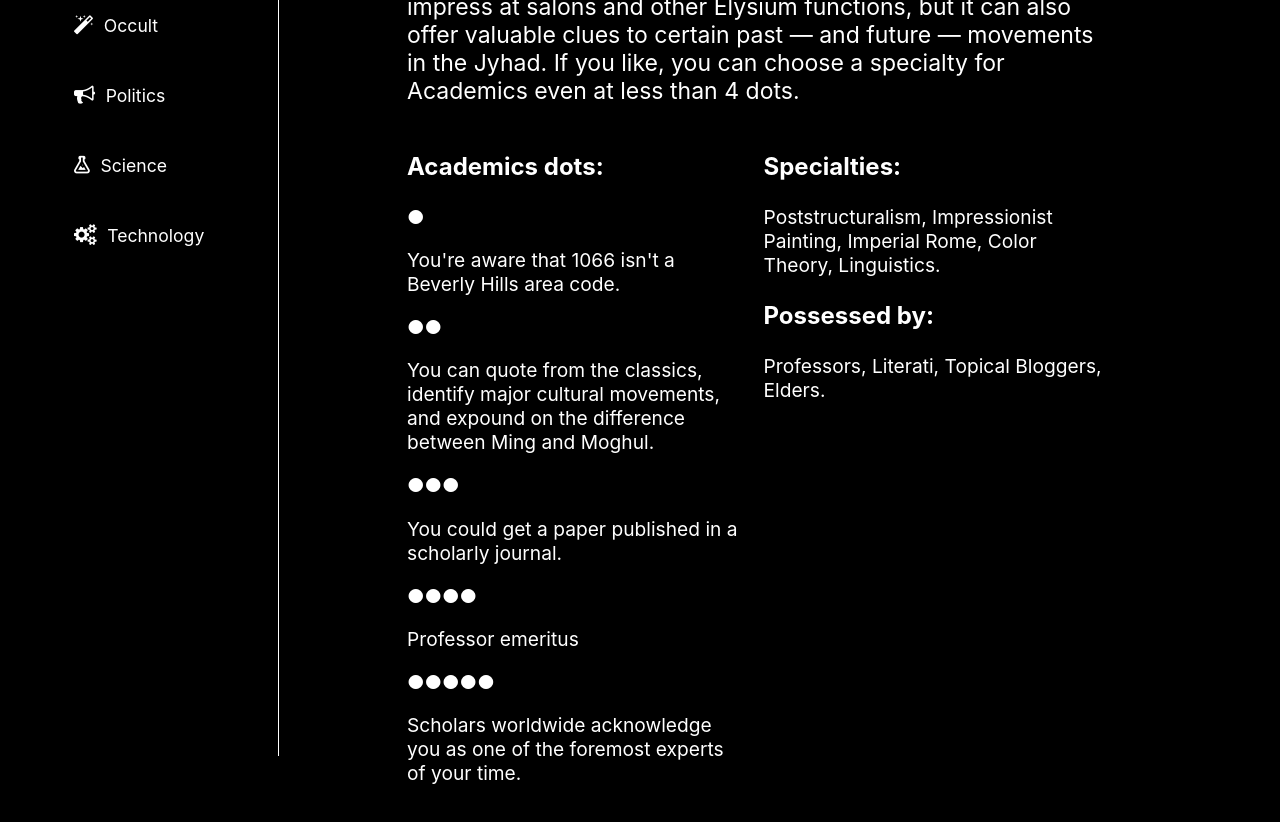
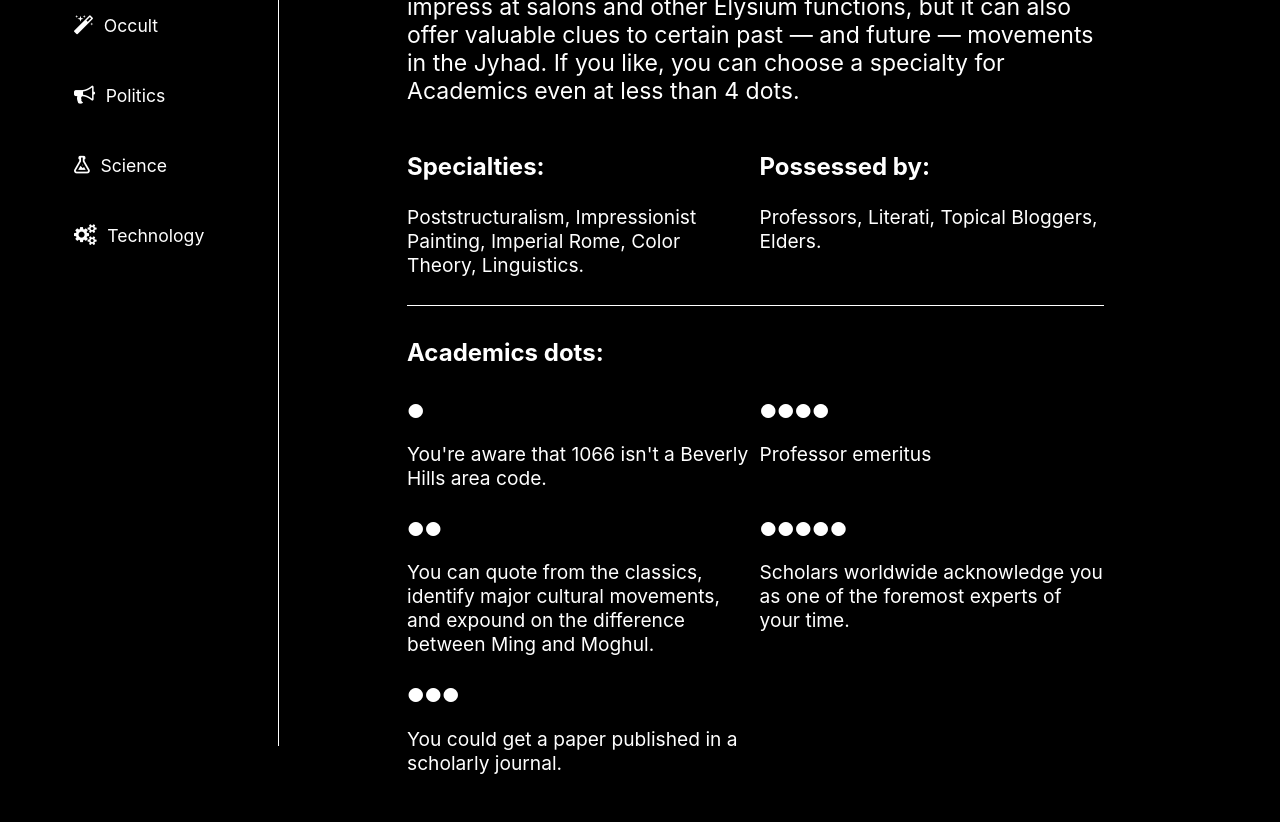
Before and after one commit to SondreHusevold/VampireRPG2, a React (Create React App) app: page /abilities/1 in a window 1280 px wide. Shown: the part 640-1462 px from the top of the page. Built offline with nearby package versions, Linux system fonts and the light colour scheme.

Commit message:
Adjustments to ability details.

```diff
--- a/src/containers/abilities/abilities.module.css
+++ b/src/containers/abilities/abilities.module.css
@@ -105,5 +105,23 @@
 :local .lowerContent {
     display: grid;
     grid-template-columns: 1fr 1fr;
-    gap: 1em;
+    gap: 0.5em;
 }
+
+:local .dotHeader {
+    grid-column: span 2;
+}
+
+:local .dotLevel {
+    grid-column: 1;
+}
+
+:local .dotLevelRight {
+    grid-column: 2;
+}
+
+:local .split {
+    grid-column: span 2;
+    padding-bottom: 20px;
+    border-bottom: 1px solid white;
+}
--- a/src/containers/abilities/abilitiesDetails.tsx
+++ b/src/containers/abilities/abilitiesDetails.tsx
@@ -31,25 +31,14 @@ function AbilitiesDetails() {
 
                         <div className={styles.lowerContent}>
                             <div>
-                                <h3>{ability.name} dots:</h3>
-                                {
-                                    ability.levels.map((lvl, index) => {
-                                        return (
-                                            <div className={styles.dotLevel}>
-                                                <p>{PrintDots(index+1)}</p>
-                                                <p>{lvl}</p>
-                                            </div>
-                                        )
-                                    })
-                                }
-                            </div>
-                            <div>
                                 <h3>Specialties:</h3>
                                 {ability.specialties.map((special, index) => {
                                     return (
                                         <span>{special}{ability.specialties.length !== index+1 ? ", " : "."}</span>
                                     )
                                 })}
+                            </div>
+                            <div>
                                 <h3>Possessed by:</h3>
                                 {
                                     ability.possessedBy.map((possessedBy, index) => {
@@ -58,6 +47,24 @@ function AbilitiesDetails() {
                                         )
                                     })
                                 }
+                            </div>
+                            <span className={styles.split}/>
+                            <h3 className={styles.dotHeader}>{ability.name} dots:</h3>
+                            {
+                                ability.levels.map((lvl, index) => {
+                                    return (
+                                        <div
+                                            className={`${index+1 > 3 ? styles.dotLevelRight : styles.dotLevel }`}
+                                            style={{gridRow: index+1 > 3 ? ((index + 1) % 4) + 4 : 'auto'}}
+                                        >
+                                            <span>{PrintDots(index+1)}</span>
+                                            <p>{lvl}</p>
+                                        </div>
+                                    )
+                                })
+                            }
+                            <div>
+
                             </div>
                         </div>
 
```
